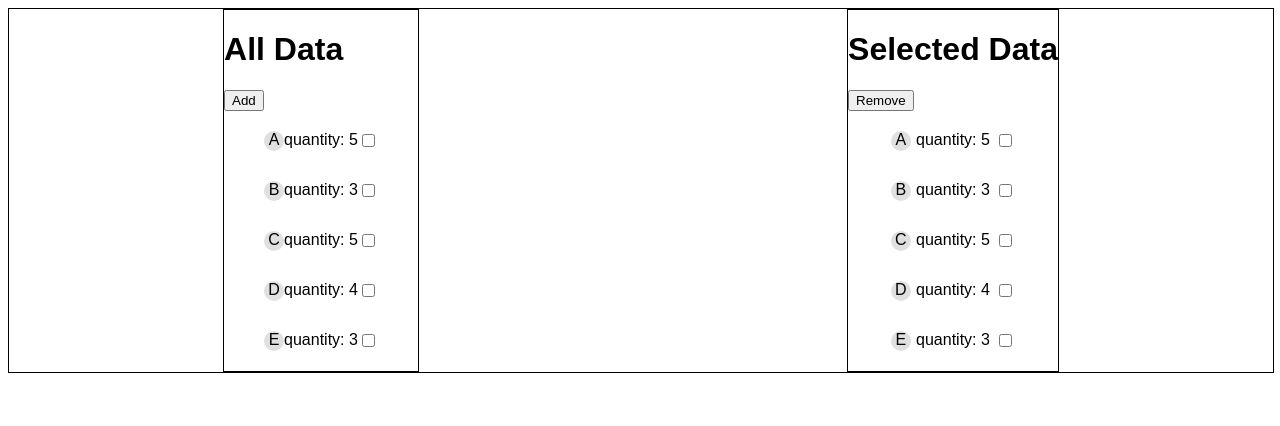
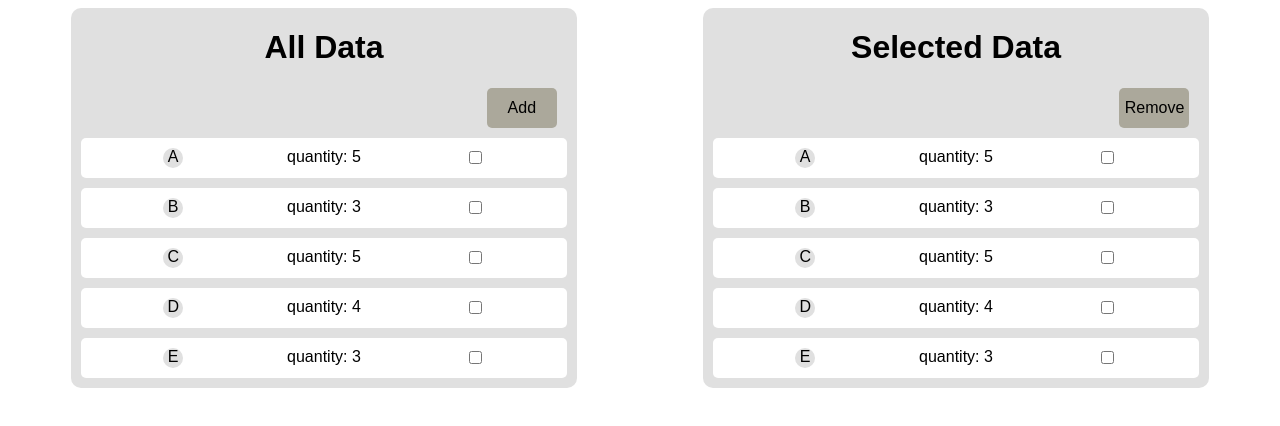
Before and after one commit to alivarastepour/asp, a Next.js app: page / in a window 1280 px wide. Shown: the top 426 px of the page. Built offline with nearby package versions, Linux system fonts and the light colour scheme.

Commit message:
DataSection styles are added

```diff
--- a/Components/DataSection.jsx
+++ b/Components/DataSection.jsx
@@ -1,13 +1,15 @@
+import { Container } from "./DataSection.styles";
 import Section from "./Section";
 
 const DataSection = ({ dataType, action, items }) => {
   return (
     <>
+      <Container>
         <div>
-        <h1>{dataType} Data</h1>
+          <h1 className="title">{dataType} Data</h1>
         </div>
-      <div>
-        <button>{action}</button>
+        <div className="action-container">
+          <button className="action">{action}</button>
         </div>
         <div>
           {items.map((item) => {
@@ -21,6 +23,7 @@ const DataSection = ({ dataType, action, items }) => {
             );
           })}
         </div>
+      </Container>
     </>
   );
 };
--- /dev/null
+++ b/Components/DataSection.styles.js
@@ -0,0 +1,27 @@
+import styled from "styled-components";
+
+export const Container = styled.div`
+  .title {
+    text-align: center;
+  }
+
+  .action-container {
+    display: flex;
+    justify-content: flex-end;
+    margin-right: 20px;
+  }
+
+  .action {
+    width: 70px;
+    height: 40px;
+    font-size: 1rem;
+    background-color: #aba89b;
+    border: none;
+    border-radius: 5px;
+    cursor: pointer;
+
+    &:disabled {
+      cursor: not-allowed;
+    }
+  }
+`;
--- a/Components/MainPage.styles.js
+++ b/Components/MainPage.styles.js
@@ -5,7 +5,6 @@ export const Container = styled.div`
   height: 100%;
   margin: 0;
   padding: 0;
-  border: 1px solid black;
   display: flex;
   flex-direction: row;
   justify-content: space-around;
@@ -13,6 +12,10 @@ export const Container = styled.div`
   font-family: sans-serif;
 
   .section {
-    border: 1px solid black;
+    width: 40%;
+    min-width: 500px;
+    height: 100%;
+    border-radius: 10px;
+    background-color: #e0e0e0;
   }
 `;
```
Lines whose indentation alone changed are shown as unchanged.
